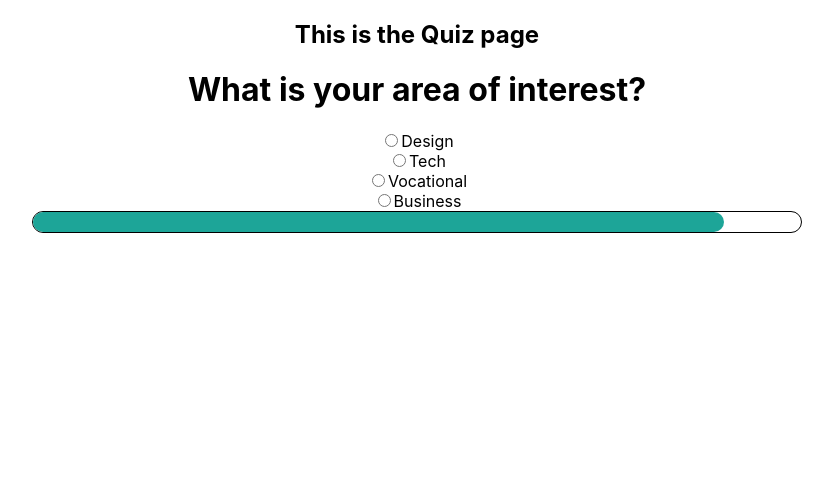
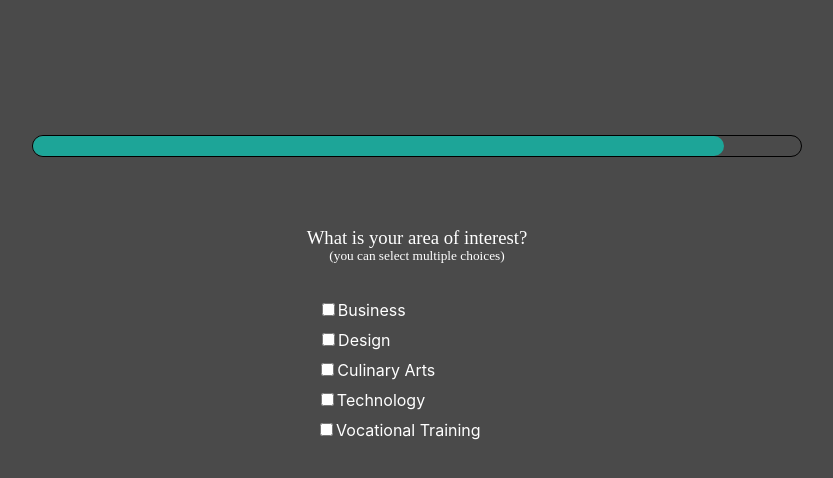
Before and after one commit to sfahadh/Good-Apples-Prototype, a React (Create React App) app: page /quiz in a window 1280 px wide. Shown: the top 478 px of the page, without its empty margins (223-1056 px from the left). Built offline with nearby package versions, Linux system fonts and the light colour scheme.

Commit message:
customized first quiz question page with basic structure

```diff
--- a/src/components/Quiz/Questions.js
+++ b/src/components/Quiz/Questions.js
@@ -1,29 +1,36 @@
 import React, { Component } from 'react'
+import './Quiz.css'
 
 export default class componentName extends Component {
   render() {
     return (
       <div>
         <form className="question-form">
-            <h1>What is your area of interest?</h1>
-            <div>
-            <input type="radio" name="Design" id="answer-choice-1"/>
-            <label for="answer-choice-1">Design</label>
+            <h3>What is your area of interest?</h3>
+            <h4>(you can select multiple choices)</h4>
+            <div className="checkboxes">
+                <input type="checkbox" name="Business" id="business"/>
+                <label for="business">Business</label>
             </div>
 
-            <div>
-            <input type="radio" name="Tech" id="answer-choice-2"/>
-            <label for="answer-choice-2">Tech</label>
+            <div className="checkboxes">
+                <input type="checkbox" name="Design" id="design"/>
+                <label for="design">Design</label>
             </div>
 
-            <div>
-            <input type="radio" name="Vocational" id="answer-choice-3"/>
-            <label for="answer-choice-3">Vocational</label>
+            <div className="checkboxes">
+                <input type="checkbox" name="CulinaryArts" id="culinary-arts"/>
+                <label for="culinary-arts">Culinary Arts</label>
             </div>
 
-            <div>
-            <input type="radio" name="Business" id="answer-choice-4"/>
-            <label for="answer-choice-4">Business</label>
+            <div className="checkboxes">
+                <input type="checkbox" name="Technology" id="technology"/>
+                <label for="technology">Technology</label>
+            </div>
+
+            <div className="checkboxes">
+                <input type="checkbox" name="VocationalTraining" id="vocational-training"/>
+                <label for="vocational-training">Vocational Training</label>
             </div>
         </form>
       </div>
--- a/src/components/Quiz/Quiz.css
+++ b/src/components/Quiz/Quiz.css
@@ -5,6 +5,29 @@
     margin: auto;
     border-radius: 50px;
     border: 1px solid black;
+    margin-top: 100pt;
+}
+
+.quiz-page {
+    height: 100vh;
+    background-color: rgb(74, 74, 74);
+    border: 2px solid rgb(74, 74, 74);
+}
+
+.question-form h3 {
+    font-family: Avenir-Book;
+    font-weight: 400;
+    margin: 52pt 26pt 0 26pt;
+    color: white;
+}
+
+.question-form h4 {
+    font-family: Avenir-Book;
+    font-weight: 400;
+    color: white;
+    font-size: 10pt;
+    position: relative;
+    top: -14pt;
 }
 
 .fill-bar {
@@ -13,3 +36,44 @@
     border-radius: inherit;
     transition: width .2s ease-in;
 }
+
+.question-form div label {
+    color: white;
+}
+
+.checkboxes {
+    margin-bottom: 10px;
+}
+
+.checkboxes input {
+    position: relative;
+    /* opacity: 0; */
+    cursor: pointer;
+}
+
+.checkboxes span {
+    height: 20pt;
+    width: 22pt;
+    background-color: red;
+    border: 2px solid white;
+}
+
+#business {
+    margin-left: -80pt;
+}
+
+#design {
+    margin-left: -91pt;
+}
+
+#culinary-arts {
+    margin-left: -58pt;
+}
+
+#technology {
+    margin-left: -66pt;
+}
+
+#vocational-training {
+    margin-left: -25pt;
+}
--- a/src/components/Quiz/Quiz.js
+++ b/src/components/Quiz/Quiz.js
@@ -14,10 +14,9 @@ export default class Quiz extends Component {
   render() {
     const { percentage } = this.state
     return (
-      <div>
-        <h2>This is the Quiz page</h2>
+      <div className='quiz-page'>
+        <ProgressBar percentage={percentage}/>
         <Questions/>
-        <ProgressBar percentage={percentage}/>
       </div>
     )
   }
```
